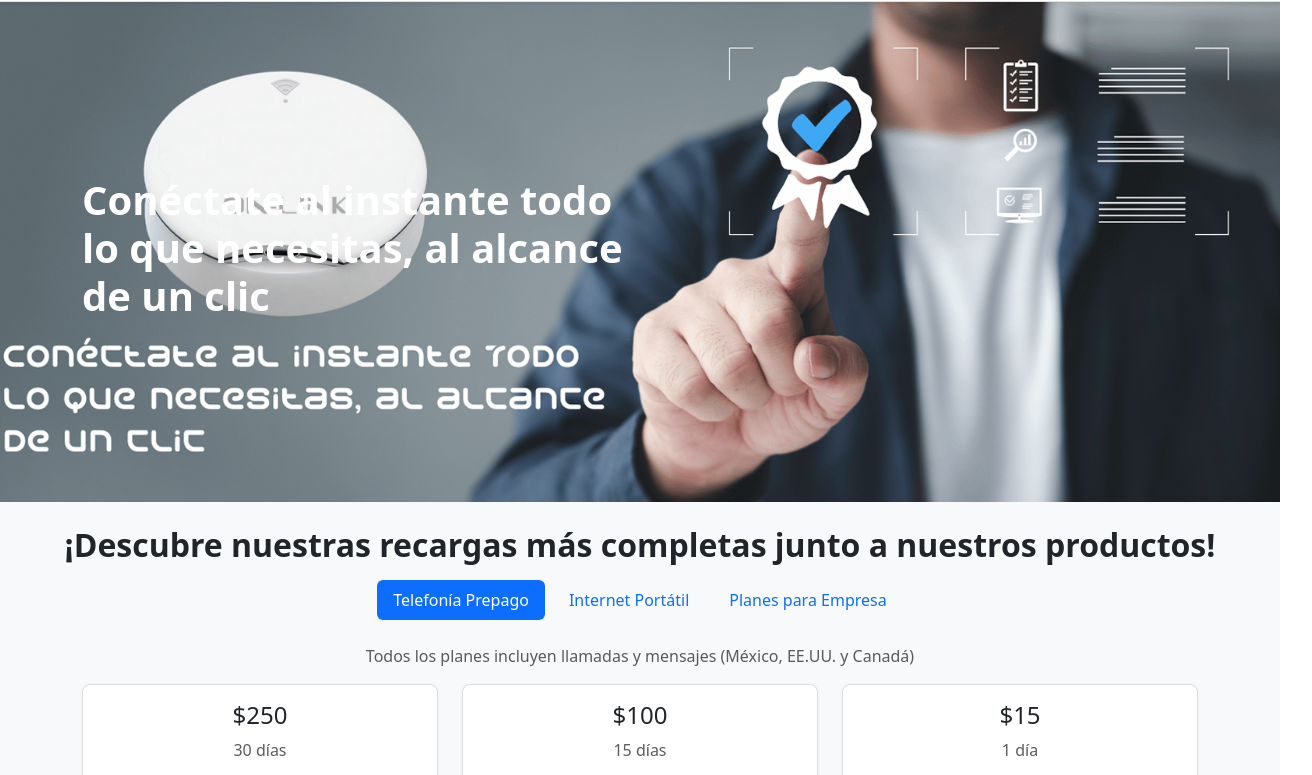
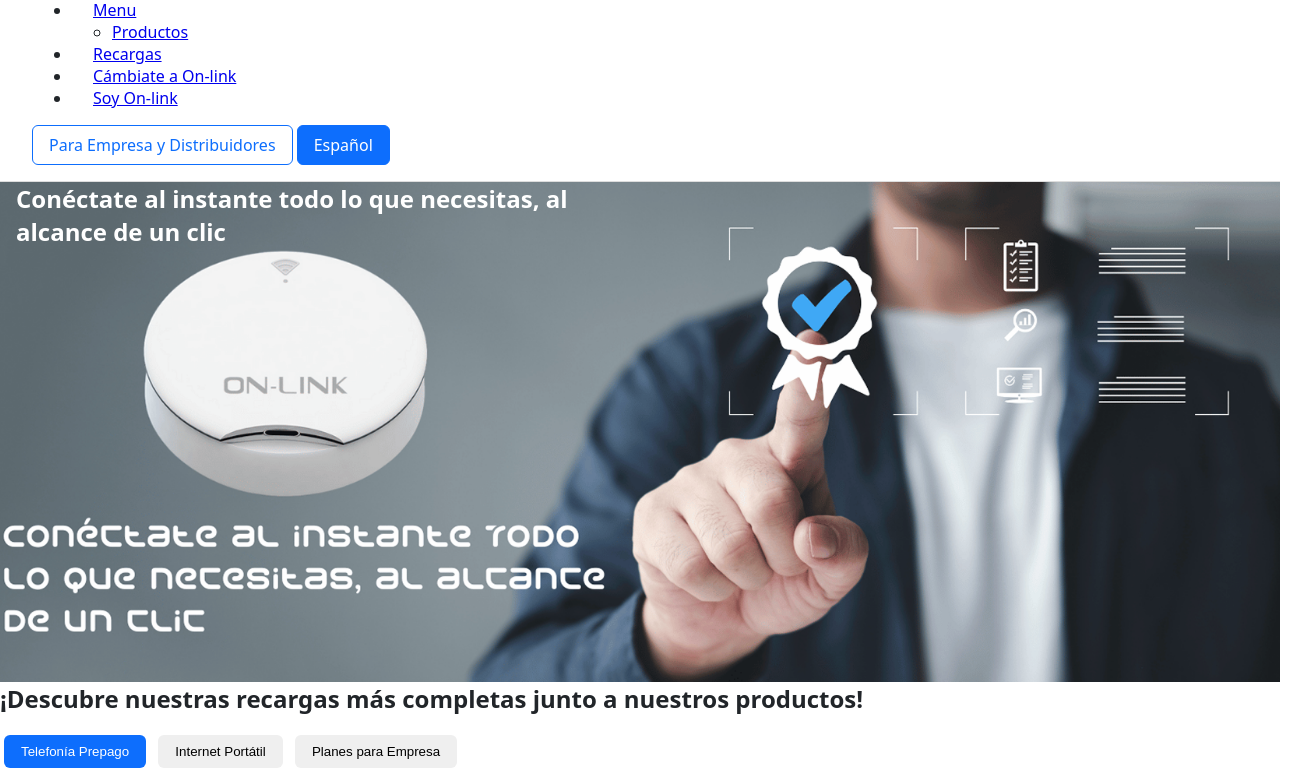
Before and after one commit to Janis1891/onlink-demo, a website: page index.html in a window 1280 px wide. Shown: the part 55-830 px from the top of the page, 1312 px wide, since content can reach past the window. Drawn offline with nearby package versions, Linux system fonts and the light colour scheme.

Commit message:
Update index.html

```diff
--- a/index.html
+++ b/index.html
@@ -5,7 +5,6 @@
   <meta name="viewport" content="width=device-width, initial-scale=1.0" />
   <title>On-link Demo</title>
   <link rel="stylesheet" href="style.css">
-  <link href="https://cdn.jsdelivr.net/npm/bootstrap@5.3.2/dist/css/bootstrap.min.css" rel="stylesheet"/>
 </head>
 <body>
 
```
